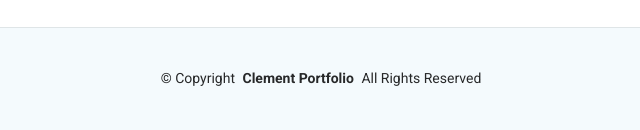
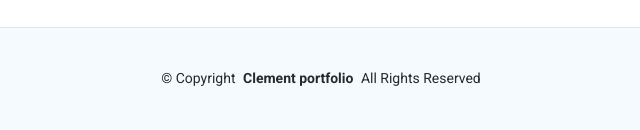
Before and after one commit to si267/portfolio, a plain HTML site: page index.html in a window 1280 px wide. Shown: the part 6556-6686 px from the top of the page, 469-1109 px from the left. Drawn offline with Linux system fonts and the light colour scheme.

Commit message:
Update index.html

```diff
--- a/index.html
+++ b/index.html
@@ -830,7 +830,7 @@
 
     <div class="container">
       <div class="copyright text-center ">
-        <p>© <span>Copyright</span> <strong class="px-1 sitename">Clement Portfolio</strong> <span>All Rights Reserved</span></p>
+        <p>© <span>Copyright</span> <strong class="px-1 sitename">Clement portfolio</strong> <span>All Rights Reserved</span></p>
       </div>
       <div class="credits">
         <!-- All the links in the footer should remain intact. -->
```
